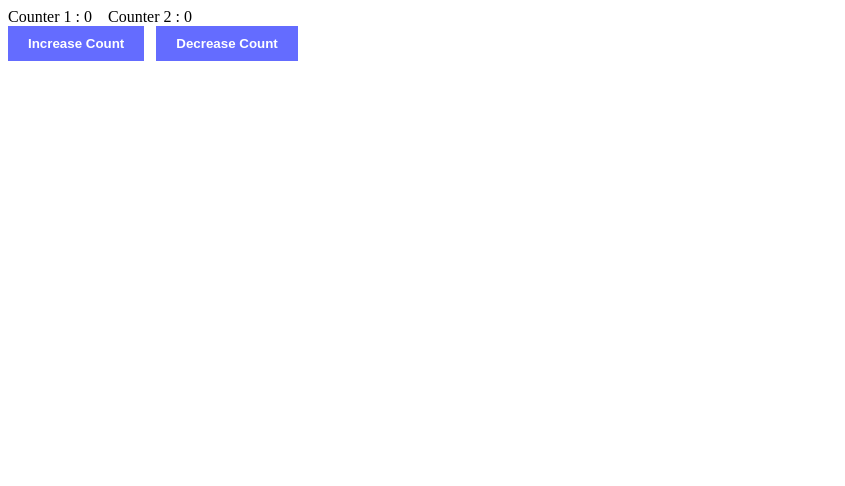
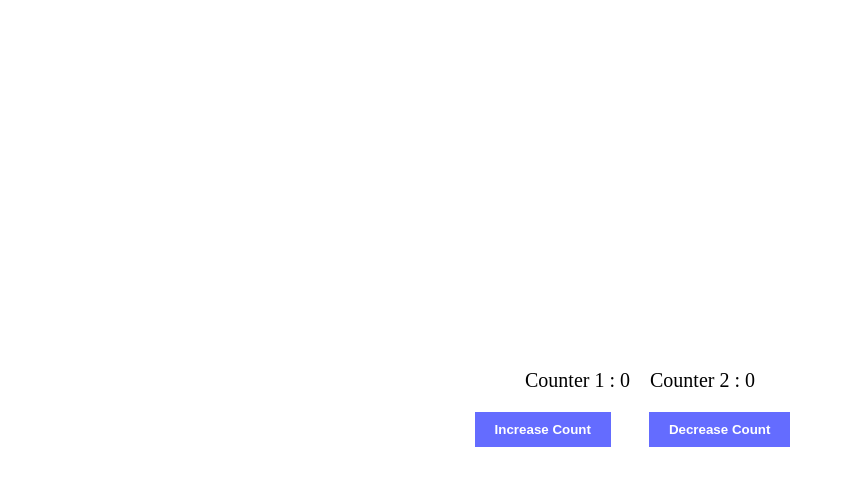
Before and after one commit to meshreyy/week9-2, a React (Vite) app: page / in a window 1280 px wide. Shown: the top 486 px of the page, without its empty margins (0-845 px from the left). Built offline with nearby package versions, Linux system fonts and the light colour scheme; the HTML template or start-up script is replaced by a standard one.

Commit message:
centered

```diff
--- a/src/App.css
+++ b/src/App.css
@@ -13,3 +13,27 @@
 .btn:hover{
     background-color: #4e56d9;
 }
+
+.counter{
+    font-size: 20px;
+    margin-bottom: 20px;
+}
+.button-group{
+    display: flex;
+    gap:15px;
+}
+
+.container{
+    display: flex;
+    flex-direction: column;
+    align-items: center;
+    justify-content: center;
+    min-height: 100vh;
+    text-align: center;
+}
+
+/* flex-direction: column;
+  align-items: center;
+  justify-content: center;
+  min-height: 100vh;
+  text-align: center; */
--- a/src/App.jsx
+++ b/src/App.jsx
@@ -19,10 +19,12 @@ function App() {
   }
 
   return (
-    <div>
+    <div className="container">
       <Counter count={count} count2={count2}></Counter>
+      <div className="button-group">
       <button className="btn" onClick={increase}>Increase Count</button> &nbsp;&nbsp;
-      <button className="btn" onClick={decrease}>Decrease Count</button>
+      <button className="btn" onClick={decrease}>Decrease Count</button> <br></br>
+      </div>
     </div>
   )
 
@@ -43,9 +45,10 @@ function Counter(props)
     },[props.count, props.count2])
 
     return(
-      <div>
+      <div className="counter">
         Counter 1 : {props.count} &nbsp;&nbsp;
-        Counter 2 : {props.count2} <br></br>
+        Counter 2 : {props.count2}
+
       </div>
     )
 }
```
